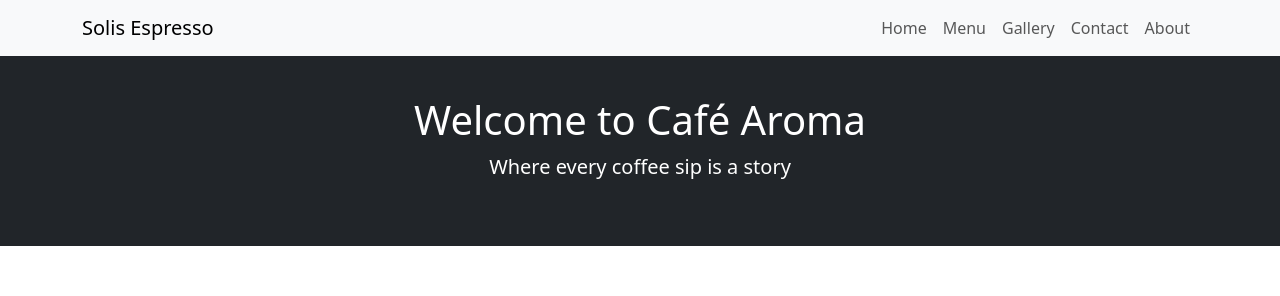
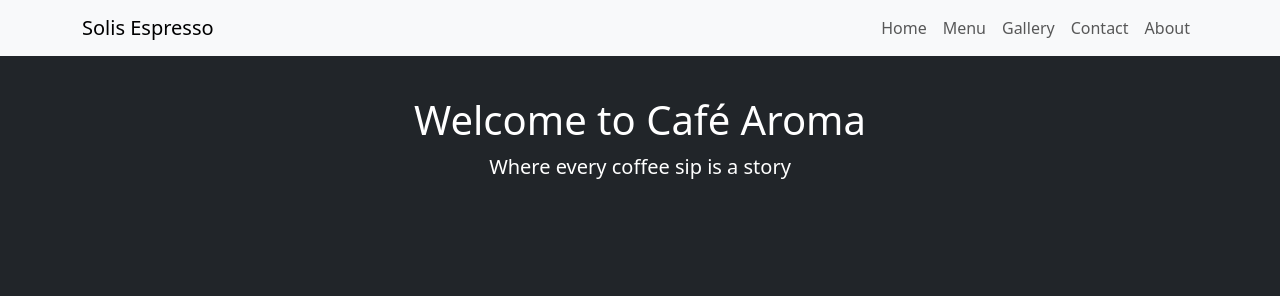
Before and after one commit to nickyshah/solis_cafe, a React (Create React App) app: page / in a window 1280 px wide. Shown: the top 296 px of the page. Built offline with nearby package versions, Linux system fonts and the light colour scheme.

Commit message:
home page redesigned

```diff
--- a/src/App.css
+++ b/src/App.css
@@ -11,6 +11,13 @@
   .App-logo {
     animation: App-logo-spin infinite 20s linear;
   }
+}
+
+#home{
+  background-image: "../assets/home.png";
+  background-size: cover;
+  background-position: center;
+  height: 100vh;
 }
 
 .App-header {
```
Also changed, not shown: public/assets/home.png (added).
